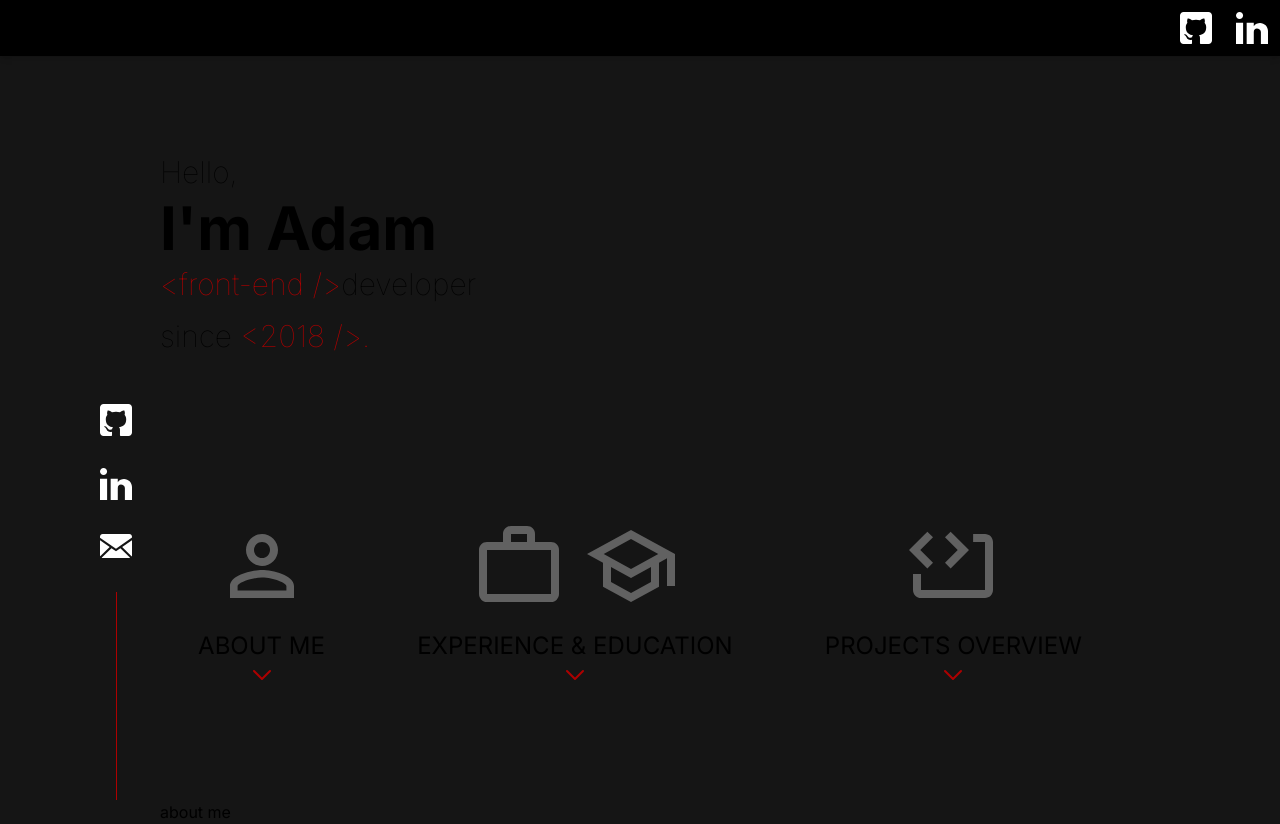
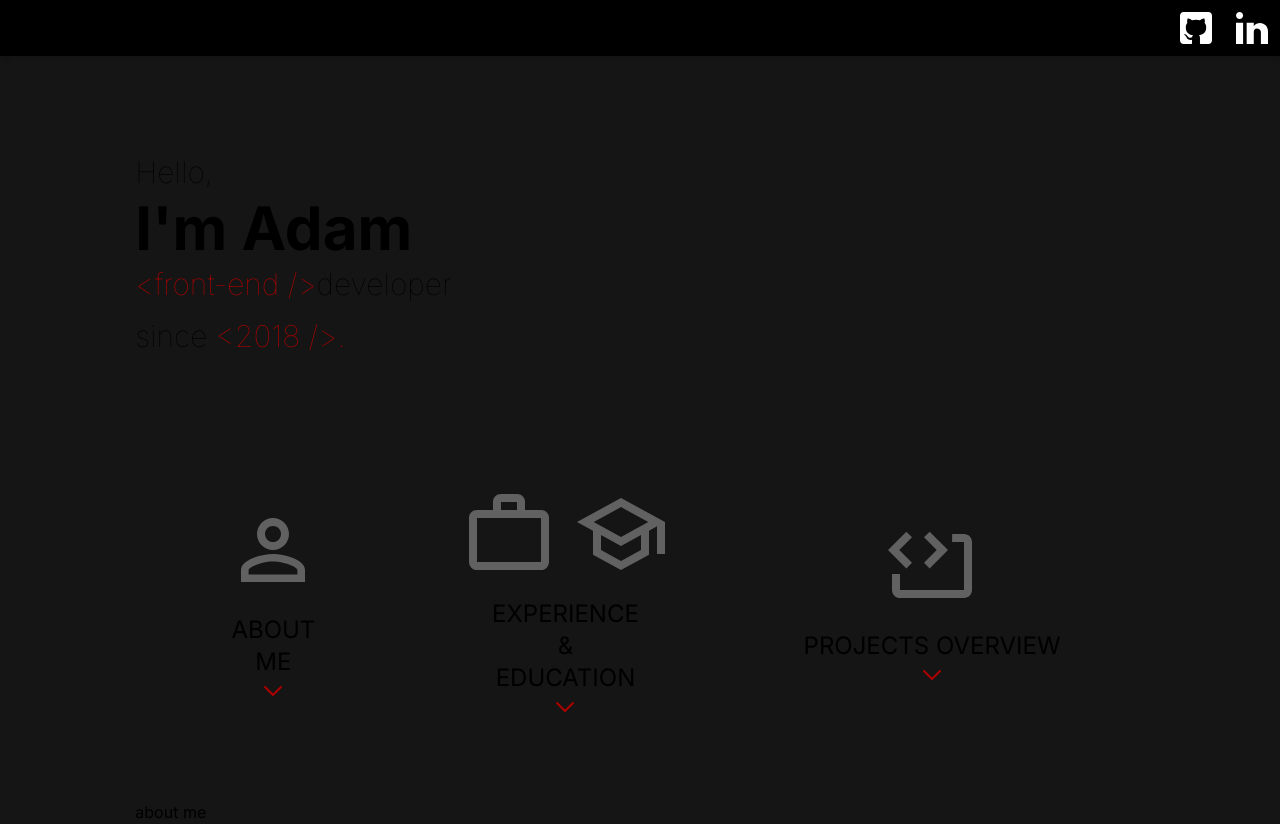
Before and after one commit to vincer0/apdev-pl, a Next.js app: page / in a window 1280 px wide. Built offline with nearby package versions, Linux system fonts and the light colour scheme.

Commit message:
major design changes inc. grid, types, styles, icons

```diff
--- a/app/globals.css
+++ b/app/globals.css
@@ -38,7 +38,7 @@ body {
   https://www.youtube.com/watch?v=c13gpBrnGEw
   ( ͡° ͜ʖ ͡°)
 */
-.content-grid,
+/* .content-grid,
 .full-width {
   --padding-inline: 1rem;
   --content-max-width: 75vw;
@@ -71,10 +71,45 @@ body {
 
 .content-grid > .full-width {
   grid-column: full-width;
+} */
+
+.content-grid {
+  --gap: clamp(1rem, 1vw, 3rem);
+  --full: minmax(var(--gap), 1fr);
+  --content: min(70ch, 100% - var(--gap) * 2);
+  --popout: minmax(0, 2rem);
+  --feature: minmax(0, 5rem);
+
+  display: grid;
+  grid-template-columns:
+    [full-start] var(--full)
+    [feature-start] var(--feature)
+    [popout-start] var(--popout)
+    [content-start] var(--content) [content-end]
+    var(--popout) [popout-end]
+    var(--feature) [feature-end]
+    var(--full) [full-end];
+}
+
+.content > * {
+  grid-column: content;
+}
+
+.popout {
+  grid-column: popout;
+}
+
+.feature {
+  grid-column: feature;
+}
+
+.full {
+  grid-column: full;
 }
 
 .apd-hero {
   min-height: calc(100dvh - 56px);
+  grid-column: content;
 }
 
 .bouncy-link:hover {
@@ -92,3 +127,17 @@ body {
     text-wrap: balance;
   }
 }
+
+@media (min-width: 1536px) {
+  /* 2xl */
+  .apd-hero {
+    grid-column: feature;
+  }
+}
+
+@media (min-width: 1280px) {
+  /* xl */
+  .content-grid {
+    --content: min(100ch, 100% - var(--gap) * 2);
+  }
+}
--- a/components/hero-section/index.tsx
+++ b/components/hero-section/index.tsx
@@ -2,15 +2,15 @@ import Menu from "../menu";
 
 export default function HeroSection() {
   return (
-    <section className="apd-hero flex flex-col gap-4 py-8">
+    <section className="apd-hero flex flex-col gap-2 md:gap-4 py-8">
       <div className="flex flex-col justify-center basis-1/2">
-        <p className="text-xl sm:text-3xl font-thin">Hello,</p>
-        <h1 className="text-3xl sm:text-6xl font-bold my-2">I&apos;m Adam</h1>
-        <h2 className="text-xl sm:text-3xl font-thin">
+        <p className="text-xl md:text-3xl font-thin">Hello,</p>
+        <h1 className="text-3xl md:text-6xl font-bold my-2">I&apos;m Adam</h1>
+        <h2 className="text-xl md:text-3xl font-thin">
           <span className="text-secondaryText">{`<front-end />`}</span>
           developer
         </h2>
-        <h3 className="text-xl sm:text-3xl font-thin pt-4">
+        <h3 className="text-xl md:text-3xl font-thin pt-4">
           since <span className="text-secondaryText">{`<2018 />`}.</span>
         </h3>
       </div>
--- a/components/icons/chevron.tsx
+++ b/components/icons/chevron.tsx
@@ -1,4 +1,4 @@
-export default function Chevron() {
+export default function Chevron(props: IconProps) {
   return (
     <svg
       width="24"
@@ -6,6 +6,7 @@ export default function Chevron() {
       viewBox="0 0 24 24"
       fill="none"
       xmlns="http://www.w3.org/2000/svg"
+      {...props}
     >
       <path
         d="M4 9L12 17L20 9"
--- a/components/icons/code-sheet.tsx
+++ b/components/icons/code-sheet.tsx
@@ -1,11 +1,12 @@
-export default function CodeSheet() {
+import React from "react";
+
+export default function CodeSheet(props: IconProps) {
   return (
     <svg
-      width="96"
-      height="96"
       viewBox="0 0 96 96"
       fill="none"
       xmlns="http://www.w3.org/2000/svg"
+      {...props}
     >
       <path d="M22.36 13.64L28 19.28L15.28 32L28 44.72L22.36 50.4L4 32L22.36 13.64ZM45.64 13.64L64 32L45.64 50.4L40 44.72L52.72 32L40 19.28L45.64 13.64ZM88 24V72C88 76.44 84.44 80 80 80H16C13.8783 80 11.8434 79.1572 10.3431 77.6569C8.84285 76.1566 8 74.1217 8 72V56H16V72H80V24H68.12V16H80C84.44 16 88 19.56 88 24Z" />
     </svg>
--- a/components/icons/edu-hat.tsx
+++ b/components/icons/edu-hat.tsx
@@ -1,11 +1,10 @@
-export default function EduHat() {
+export default function EduHat(props: IconProps) {
   return (
     <svg
-      width="96"
-      height="96"
       viewBox="0 0 96 96"
       fill="none"
       xmlns="http://www.w3.org/2000/svg"
+      {...props}
     >
       <path d="M48 12L4 36L20 44.72V68.72L48 84L76 68.72V44.72L84 40.36V68H92V36L48 12ZM75.28 36L48 50.88L20.72 36L48 21.12L75.28 36ZM68 64L48 74.88L28 64V49.08L48 60L68 49.08V64Z" />
     </svg>
--- a/components/icons/person.tsx
+++ b/components/icons/person.tsx
@@ -1,11 +1,10 @@
-export default function Person() {
+export default function Person(props: IconProps) {
   return (
     <svg
-      width="96"
-      height="96"
       viewBox="0 0 96 96"
       fill="none"
       xmlns="http://www.w3.org/2000/svg"
+      {...props}
     >
       <path d="M48 16C52.2435 16 56.3131 17.6857 59.3137 20.6863C62.3143 23.6869 64 27.7565 64 32C64 36.2435 62.3143 40.3131 59.3137 43.3137C56.3131 46.3143 52.2435 48 48 48C43.7565 48 39.6869 46.3143 36.6863 43.3137C33.6857 40.3131 32 36.2435 32 32C32 27.7565 33.6857 23.6869 36.6863 20.6863C39.6869 17.6857 43.7565 16 48 16ZM48 24C45.8783 24 43.8434 24.8429 42.3431 26.3431C40.8429 27.8434 40 29.8783 40 32C40 34.1217 40.8429 36.1566 42.3431 37.6569C43.8434 39.1571 45.8783 40 48 40C50.1217 40 52.1566 39.1571 53.6569 37.6569C55.1571 36.1566 56 34.1217 56 32C56 29.8783 55.1571 27.8434 53.6569 26.3431C52.1566 24.8429 50.1217 24 48 24ZM48 52C58.68 52 80 57.32 80 68V80H16V68C16 57.32 37.32 52 48 52ZM48 59.6C36.12 59.6 23.6 65.44 23.6 68V72.4H72.4V68C72.4 65.44 59.88 59.6 48 59.6Z" />
     </svg>
--- a/components/icons/suitcase.tsx
+++ b/components/icons/suitcase.tsx
@@ -1,11 +1,10 @@
-export default function Suitcase() {
+export default function Suitcase(props: IconProps) {
   return (
     <svg
-      width="96"
-      height="96"
       viewBox="0 0 96 96"
       fill="none"
       xmlns="http://www.w3.org/2000/svg"
+      {...props}
     >
       <path d="M80 24C82.32 24 84.2 24.8 85.68 26.36C87.2 28 88 29.8 88 32V76C88 78.2 87.2 80 85.68 81.64C84.2 83.2 82.32 84 80 84H16C13.68 84 11.8 83.2 10.32 81.64C8.8 80 8 78.2 8 76V32C8 29.8 8.8 28 10.32 26.36C11.8 24.8 13.68 24 16 24H32V16C32 13.68 32.8 11.8 34.32 10.32C35.8 8.8 37.68 8 40 8H56C58.32 8 60.2 8.8 61.68 10.32C63.2 11.8 64 13.68 64 16V24H80ZM16 32V76H80V32H16ZM56 24V16H40V24H56Z" />
     </svg>
--- a/components/link-button/index.tsx
+++ b/components/link-button/index.tsx
@@ -1,42 +1,39 @@
-import React, { ReactFragment } from "react";
+import React from "react";
 import Link from "next/link";
 import { Chevron } from "../icons";
 
-type IconType = {
-  id: number;
-  element: () => React.ReactElement;
-};
-
-interface IProps {
+type Props = {
   href: string;
   label: string;
   className?: string;
-  icon?: Array<IconType> | (() => React.ReactElement);
-}
+  icon?: Array<IconType> | ((props: IconProps) => React.ReactElement);
+};
 
 export default function LinkButton({
   href,
   label,
   className,
   icon: Icon,
-}: IProps) {
+}: Props) {
   return (
     <Link href={href} className={className}>
-      <button className="bouncy-link w-full apd-menu-item flex flex-col items-center gap-4">
+      <div className="bouncy-link w-full apd-menu-item flex flex-col items-center gap-2 md:gap-4 p-4">
         {Array.isArray(Icon) ? (
           <div className="flex gap-4 justify-center">
             {Icon.map(({ id, element: Icon }) => (
-              <Icon key={id} />
+              <Icon key={id} className="h-8 md:h-24" />
             ))}
           </div>
         ) : (
-          Icon && <Icon />
+          Icon && <Icon className="h-8 md:h-24" />
         )}
         <div className="flex flex-col justify-center items-center">
-          <span className="text-2xl uppercase">{label}</span>
-          <Chevron />
+          <span className="text-sm md:text-2xl uppercase text-center">
+            {label}
+          </span>
+          <Chevron className="hidden md:block" />
         </div>
-      </button>
+      </div>
     </Link>
   );
 }
--- a/components/main/index.tsx
+++ b/components/main/index.tsx
@@ -5,7 +5,7 @@ interface IProps {
 }
 export default function Main({ children }: IProps) {
   return (
-    <main className="content-grid">
+    <main className="content-grid content">
       <>{children}</>
     </main>
   );
--- a/components/menu/index.tsx
+++ b/components/menu/index.tsx
@@ -4,7 +4,12 @@ import { EduHat, CodeSheet, Suitcase, Person } from "../icons";
 export default function Menu() {
   return (
     <div className="flex gap-4 items-center flex-wrap justify-around basis-1/2">
-      <LinkButton href="#about-me" label="About Me" icon={Person} />
+      <LinkButton
+        href="#about-me"
+        label="About Me"
+        icon={Person}
+        className="max-w-[140px]"
+      />
       <LinkButton
         href="#experience"
         label="Experience & Education"
@@ -12,6 +17,7 @@ export default function Menu() {
           { id: 1, element: Suitcase },
           { id: 2, element: EduHat },
         ]}
+        className="max-w-[140px]"
       />
       <LinkButton href="#projects" label="Projects Overview" icon={CodeSheet} />
     </div>
--- a/components/side-menu/index.tsx
+++ b/components/side-menu/index.tsx
@@ -3,11 +3,11 @@ import { Github, LinkedIn, Mail } from "../icons";
 
 export default function SideMenu() {
   return (
-    <div className="hidden fixed bottom-0 md960:flex flex-col justify-center items-center gap-8 md960:left-[50px] xl:left-[100px]">
+    <div className="hidden fixed bottom-0 2xl:flex flex-col justify-center items-center gap-8 left-[100px]">
       <ExternalLink href="https://www.github.com" icon={<Github />} />
       <ExternalLink href="https://www.linkedin.com" icon={<LinkedIn />} />
       <ExternalLink href="mailto:dev.adam.pasierb@gmail.com" icon={<Mail />} />
-      <div className="bg-secondaryText w-[1px] h-52"></div>
+      <div className="bg-secondaryText w-[1px] h-32"></div>
     </div>
   );
 }
```
Also changed, not shown: types/index.ts (added, +10 -0 lines).
